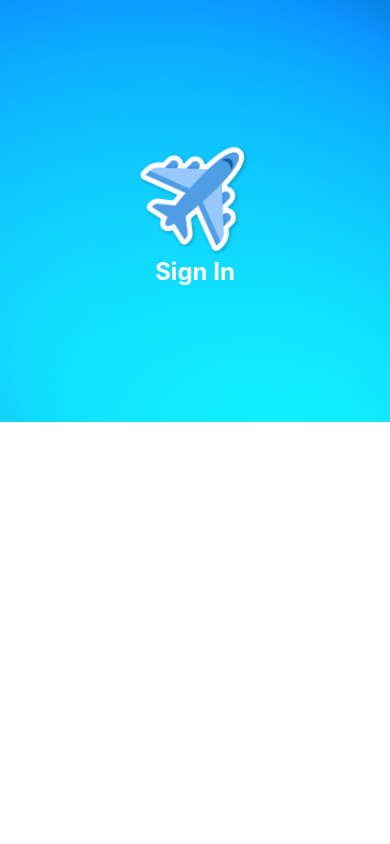
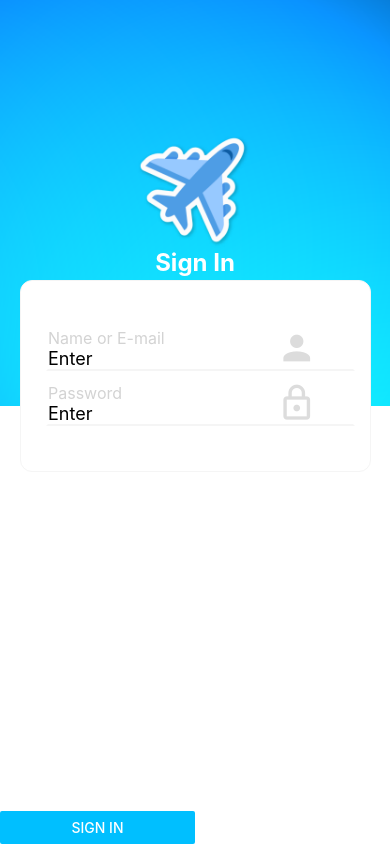
Before and after one commit to harishaharidas/project-02-travel-app, a React Native app: screen / in a window 390 px wide. Built offline with nearby package versions, Linux system fonts and the light colour scheme.

Commit message:
Travel App- Added text Input Component & Button Component

```diff
--- a/App.js
+++ b/App.js
@@ -8,27 +8,59 @@
  */
 
 import React, { Component } from 'react';
-import { StyleSheet, Text, View, Image, ImageBackground } from 'react-native';
+import { StyleSheet, KeyboardAvoidingView, Text, View, Image, ImageBackground, StatusBar } from 'react-native';
 
 import appIcon from './src/Images/icon.jpg';
 import backgroundImage from './src/Images/background.jpg';
 
+import InputItem from "./src/componets/InputItem/InputItem";
+import AddButton from "./src/componets/AddButton/AddButton";
+
 export default class App extends Component {
+
+  state = {
+    content: ""
+  };
+
+
   render() {
     return (
-      <View style={styles.container}>
+      <KeyboardAvoidingView style={styles.container}>
+        <StatusBar backgroundColor="transparent" translucent />
         <View style={styles.header}>
           <ImageBackground source={backgroundImage}
-          style={{ width: '100%', height: '100%' ,alignItems: 'center',justifyContent: 'center'}}>
+            style={{ width: '100%', height: '100%', alignItems: 'center', justifyContent: 'center' }}>
             <Image source={appIcon}
               style={{ width: 120, height: 120 }} />
             <Text style={{ color: 'white', fontSize: 24, fontWeight: 'bold' }}>Sign In</Text>
           </ImageBackground>
         </View>
+
         <View style={styles.main}>
+        </View>
 
+        <View style={styles.inputContainer}>
+          <View style={styles.firstInput}>
+            <InputItem
+              contentInput="Name or E-mail"
+              icon="account"
+            />
+          </View>
+          <View style={styles.secondInput}>
+            <InputItem
+              contentInput="Password"
+              icon="lock-outline"
+            />
+          </View>
         </View>
-      </View>
+
+        <View style={styles.sub}>
+          <AddButton
+          buttonName="Sign In"
+          />
+        </View>
+
+      </KeyboardAvoidingView>
     );
   }
 }
@@ -36,12 +68,13 @@ export default class App extends Component {
 const styles = StyleSheet.create({
   container: {
     flex: 1,
-    justifyContent: 'center',
+    // justifyContent: 'center',
     backgroundColor: 'white',
   },
   header: {
     flex: 1,
     width: '100%',
+
     // alignItems: 'center',
     // justifyContent: 'center',
     // backgroundColor: '#00BFFF',
@@ -49,6 +82,36 @@ const styles = StyleSheet.create({
   main: {
     flex: 1,
     alignItems: 'center'
+  },
+  inputContainer: {
+    width: "90%",
+    // flex: 5,
+    position: "absolute",
+    backgroundColor: 'white',
+    borderColor: '#F5F5F5',
+    borderWidth: 0.5,
+    borderRadius: 12,
+    margin: 20,
+    marginTop: 280,
+    padding: 20,
+    paddingBottom: 40,
+    paddingTop: 40,
+  },
+  firstInput: {
+    flex: 1,
+    alignItems: 'center',
+    width: "100%",
+    backgroundColor: "white",
+    margin: 5
+  },
+  secondInput: {
+    flex: 1,
+    alignItems: 'center',
+    width: "100%",
+    margin: 5
+  },
+  sub: {
+    justifyContent: 'center'
   }
 
 });
--- /dev/null
+++ b/src/componets/AddButton/AddButton.js
@@ -0,0 +1,31 @@
+import React, { Component } from 'react';
+import { Button, StyleSheet, View } from 'react-native';
+
+class AddButton extends Component {
+
+    render() {
+
+        return (
+            <View style={styles.buttonContent}>
+                <Button
+                    title={this.props.buttonName}
+                    color="#00BFFF"
+                />
+            </View>
+        );
+    }
+}
+const styles = StyleSheet.create({
+    buttonContent: {
+        textAlign: "center",
+        color: 'white',
+        fontSize: 24,
+        fontWeight: 'bold',
+        width:"50%",
+        // paddinig:15,
+        justifyContent: 'center',
+    }
+
+});
+
+export default AddButton;
--- a/src/componets/InputItem/InputItem.js
+++ b/src/componets/InputItem/InputItem.js
@@ -0,0 +1,58 @@
+import React, { Component } from 'react';
+import { TextInput, Text, StyleSheet, View } from 'react-native';
+import Icons from "react-native-vector-icons/MaterialCommunityIcons"
+
+class InputItem extends Component {
+    state = {
+        content: ''
+
+    };
+
+    contentHandler = val => {
+        this.setState({
+            content: val
+        });
+    };
+
+    render() {
+
+        return (
+            <View style={styles.inputContainer}>
+                <View style={styles.nameInput}>
+                    <Text style={{ color: '#D3D3D3', fontSize: 16 }}>{this.props.contentInput}</Text>
+                    <TextInput
+                        style={{ width: "100%", fontSize: 18 }}
+                        placeholder="Enter"
+                        value={this.state.conent}
+                        onChangeText={this.contentHandler}
+                    />
+                </View>
+                <View style={styles.inputIcon}>
+                    <Icons name= {this.props.icon}
+                    color="#DCDCDC"
+                        size={40}
+                    />
+                </View>
+            </View>
+        );
+    }
+}
+
+const styles = StyleSheet.create({
+    inputContainer: {
+        flex: 1,
+        flexDirection: "row",
+        borderBottomColor: "#F5F5F5",
+        borderColor: "white",
+        borderWidth: 2,
+        backgroundColor: 'white',
+    },
+    nameInput: {
+        flex: 3
+    },
+    inputIcon: {
+        flex: 1
+    }
+});
+
+export default InputItem;
```
Also changed, not shown: 20 other files (tests, documents, lock files or other folders).
